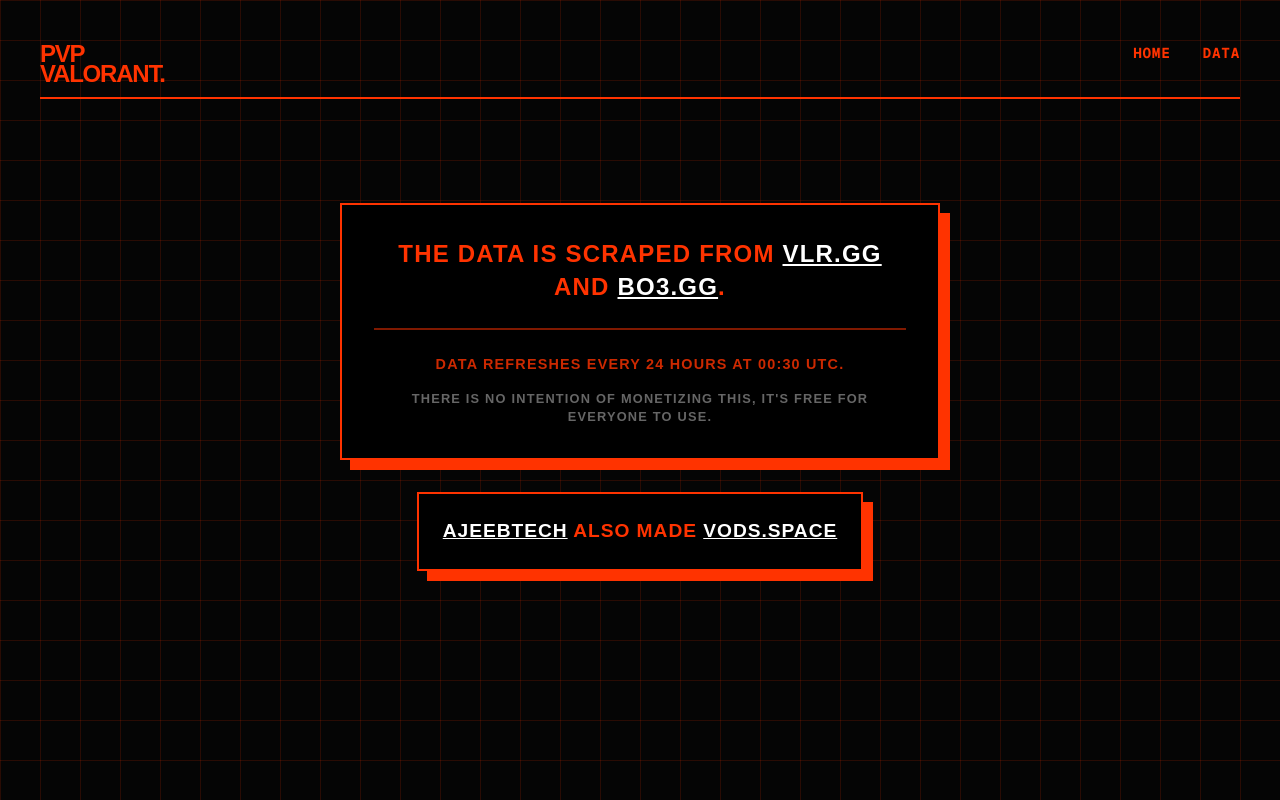
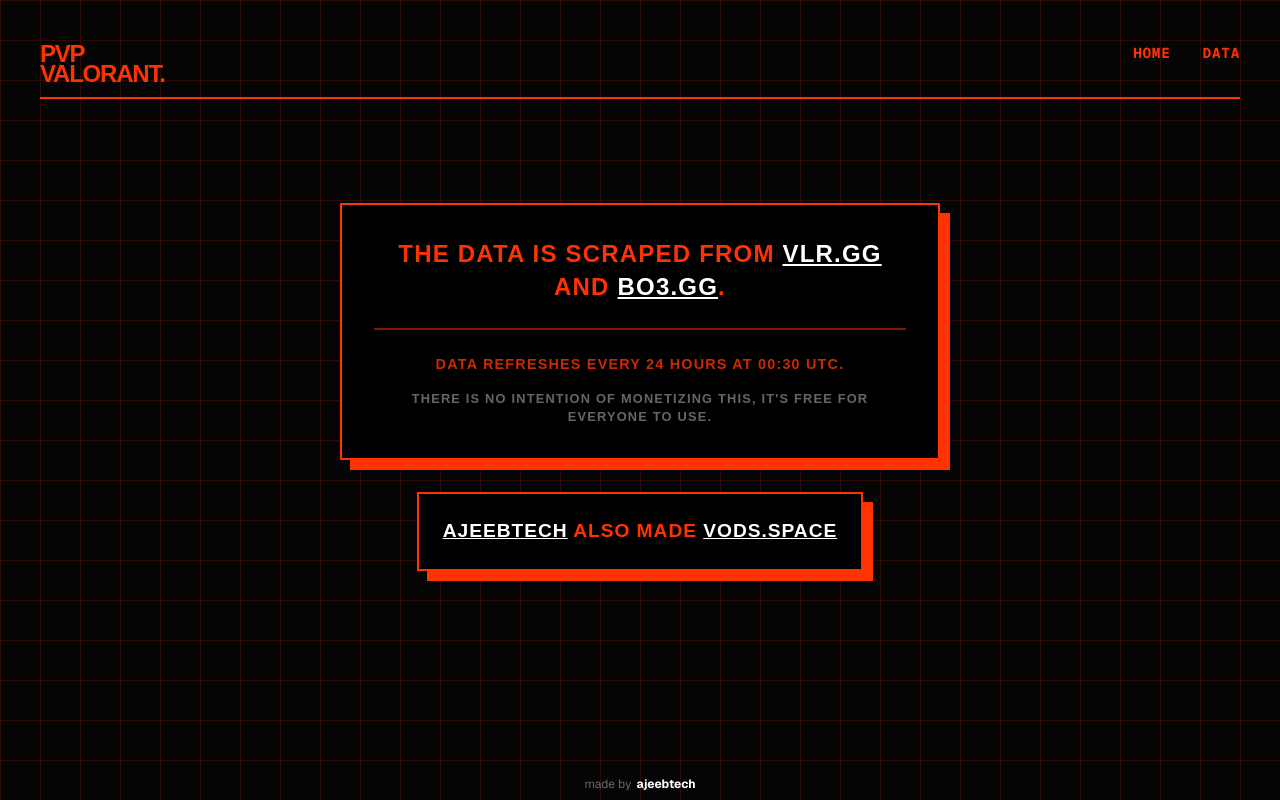
Before and after one commit to ajeebtech/graphycal, a Next.js app: page /data in a window 1280 px wide. Built offline with nearby package versions, Linux system fonts and the light colour scheme; a web font is replaced by a local one.

Commit message:
rushrush

```diff
--- a/src/app/data/page.tsx
+++ b/src/app/data/page.tsx
@@ -50,6 +50,12 @@
             }}>
                 <a href="https://x.com/ajeebtech" target="_blank" rel="noopener noreferrer" style={{ color: 'white', textDecoration: 'underline' }}>ajeebtech</a> also made <a href="https://vods.space" target="_blank" rel="noopener noreferrer" style={{ color: 'white', textDecoration: 'underline' }}>vods.space</a>
             </div>
+            <div className={styles.footer}>
+                made by
+                <a href="https://x.com/ajeebtech" target="_blank" rel="noopener noreferrer" className={styles.footerLink}>
+                    ajeebtech
+                </a>
+            </div>
         </main>
     );
 }
--- a/src/components/PlayerRadar.tsx
+++ b/src/components/PlayerRadar.tsx
@@ -91,6 +91,7 @@
                         strokeWidth={3}
                         fill={COLORS[idx % COLORS.length]}
                         fillOpacity={0.3}
+                        animationDuration={500}
                     />
                 ))}
             </RadarChart>
```
Also changed, not shown: src/app/page.tsx (+8 -5 lines).
